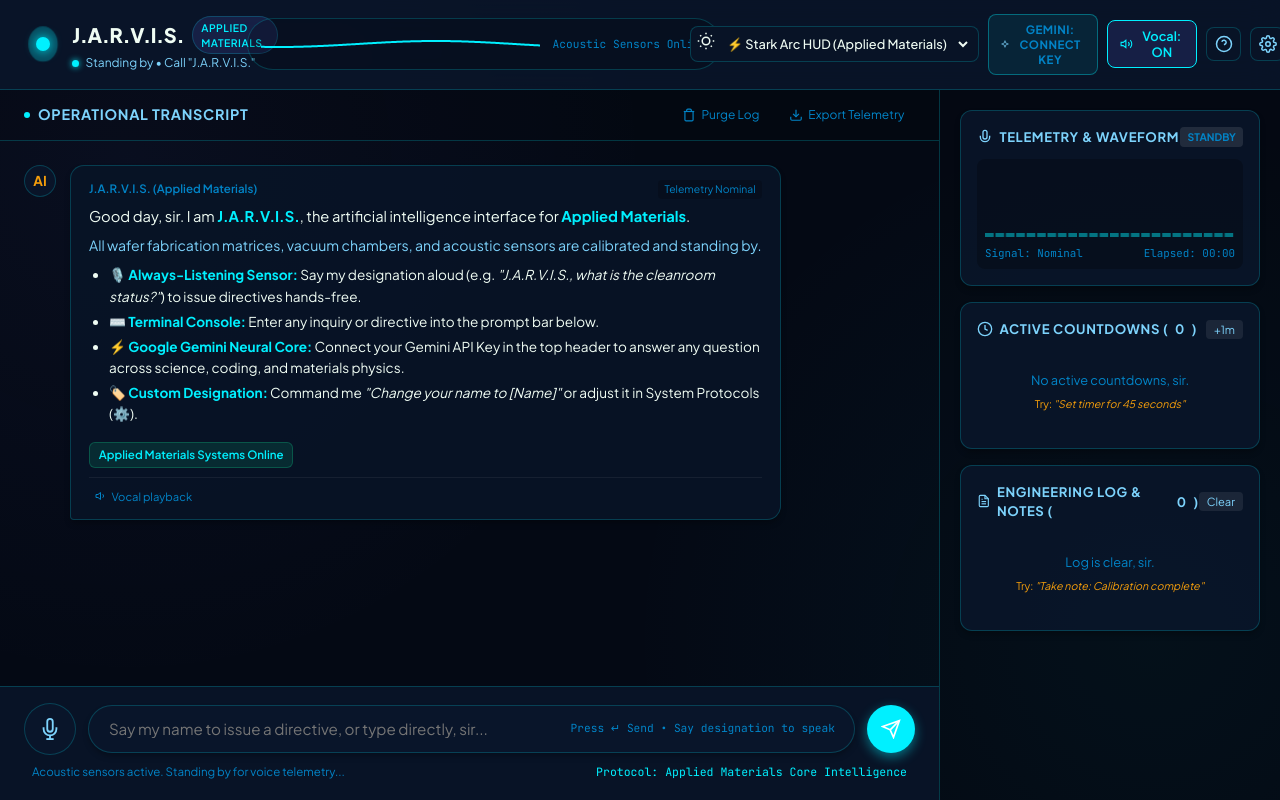
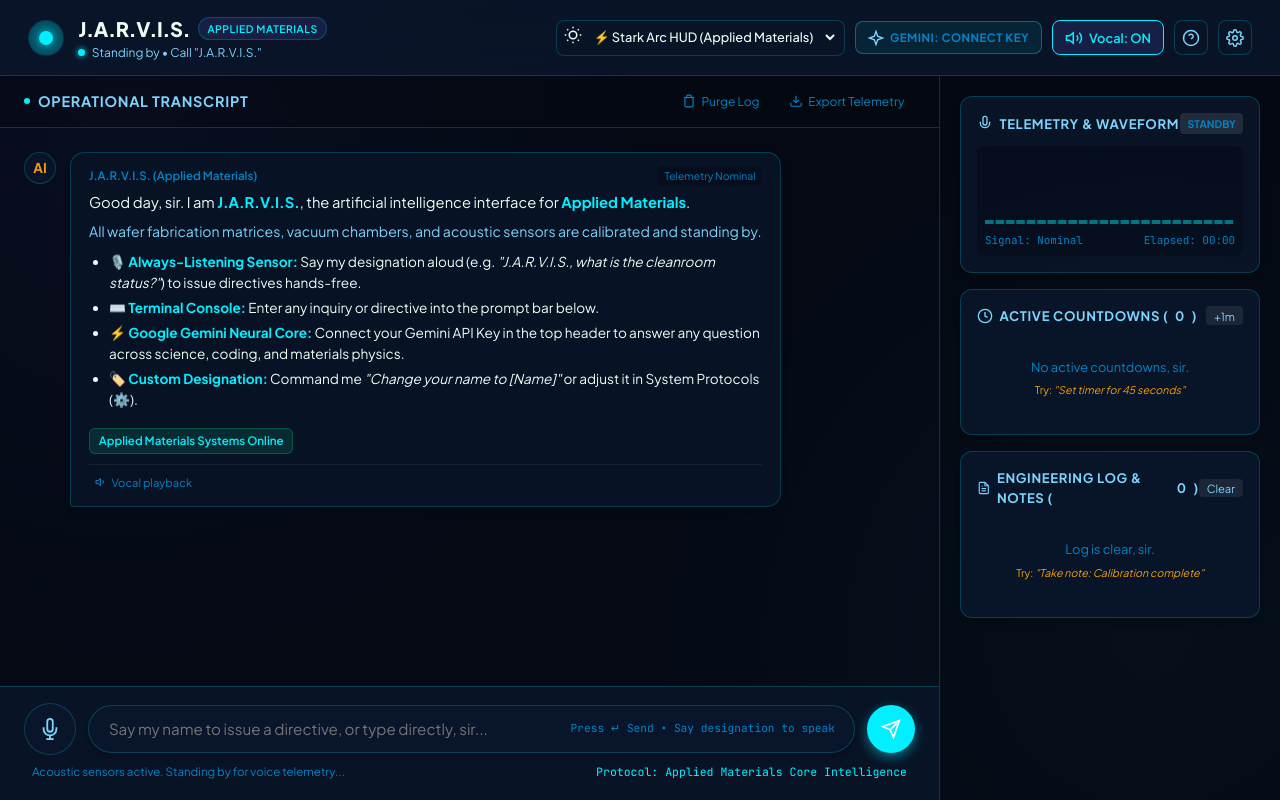
Before and after one commit to XavierR2d2/HackaThon, a plain HTML site: page index.html in a window 1280 px wide. Drawn offline with Linux system fonts and the light colour scheme.

Commit message:
feat: implement frontend styling, layout, and assistant interface for VOXAI

```diff
--- a/css/styles.css
+++ b/css/styles.css
@@ -241,35 +241,6 @@ button {
 .status-indicator.speaking .status-dot {
   background-color: var(--accent-secondary);
   box-shadow: 0 0 8px var(--accent-secondary);
-}
-
-/* Visualizer bar in header */
-.header-center {
-  flex: 1;
-  max-width: 380px;
-  display: flex;
-  justify-content: center;
-}
-
-.visualizer-container {
-  display: flex;
-  align-items: center;
-  gap: 0.75rem;
-  background: rgba(0, 0, 0, 0.2);
-  padding: 0.3rem 0.8rem;
-  border-radius: 999px;
-  border: 1px solid var(--border-color);
-}
-
-#waveformCanvas {
-  display: block;
-}
-
-.visualizer-hint {
-  font-size: 0.7rem;
-  color: var(--text-dim);
-  font-family: var(--font-mono);
-  white-space: nowrap;
 }
 
 /* Header Right Controls */
@@ -1414,7 +1385,4 @@ button {
   .action-sidebar {
     display: none;
   }
-  .header-center {
-    display: none;
-  }
 }
--- a/index.html
+++ b/index.html
@@ -26,14 +26,6 @@
               <span class="status-text">All Systems Nominal</span>
             </p>
           </div>
-        </div>
-      </div>
-
-      <div class="header-center">
-        <!-- Visualizer Bar -->
-        <div class="visualizer-container" id="visualizerContainer">
-          <canvas id="waveformCanvas" width="280" height="40"></canvas>
-          <span class="visualizer-hint" id="visualizerHint">Acoustic Sensors Online</span>
         </div>
       </div>
 
--- a/js/app.js
+++ b/js/app.js
@@ -99,9 +99,7 @@ document.addEventListener('DOMContentLoaded', () => {
   const speechDuration = document.getElementById('speechDuration');
   const liveAudioPill = document.getElementById('liveAudioPill');
 
-  // Visualizer Canvases
-  const waveformCanvas = document.getElementById('waveformCanvas');
-  const waveCtx = waveformCanvas ? waveformCanvas.getContext('2d') : null;
+  // Visualizer Canvases (Sidebar Multi-Bar Frequency Equalizer)
   const liveBarsCanvas = document.getElementById('liveBarsCanvas');
   const barsCtx = liveBarsCanvas ? liveBarsCanvas.getContext('2d') : null;
 
@@ -1119,7 +1117,7 @@ document.addEventListener('DOMContentLoaded', () => {
   }
 
   /* --------------------------------------------------------------------------
-     11. AUDIO VISUALIZERS (HEADER WAVE & SIDEBAR EQUALIZER)
+     11. AUDIO VISUALIZERS (SIDEBAR EQUALIZER)
      -------------------------------------------------------------------------- */
   let wavePhase = 0;
 
@@ -1130,34 +1128,7 @@ document.addEventListener('DOMContentLoaded', () => {
     const isSpeaking = isAiSpeaking;
     const audioData = speechEngine.getAudioData();
 
-    // 1. Header Smooth Sinusoidal HUD Waveform
-    if (waveCtx && waveformCanvas) {
-      const w = waveformCanvas.width;
-      const h = waveformCanvas.height;
-      waveCtx.clearRect(0, 0, w, h);
-
-      waveCtx.lineWidth = 2;
-      let strokeColor = '#00f0ff';
-      if (isListening) strokeColor = '#ef4444';
-      else if (isSpeaking) strokeColor = '#f59e0b';
-
-      waveCtx.strokeStyle = strokeColor;
-      waveCtx.beginPath();
-
-      const centerY = h / 2;
-      const amplitude = (isListening || isSpeaking) ? 14 : 3;
-      const frequency = (isListening || isSpeaking) ? 0.05 : 0.02;
-
-      for (let x = 0; x < w; x++) {
-        const y = centerY + Math.sin(x * frequency + wavePhase) * amplitude;
-        if (x === 0) waveCtx.moveTo(x, y);
-        else waveCtx.lineTo(x, y);
-      }
-      waveCtx.stroke();
-      wavePhase += (isListening || isSpeaking) ? 0.12 : 0.025;
-    }
-
-    // 2. Sidebar Multi-Bar Frequency Equalizer
+    // Sidebar Multi-Bar Frequency Equalizer
     if (barsCtx && liveBarsCanvas) {
       const bw = liveBarsCanvas.width;
       const bh = liveBarsCanvas.height;
```
